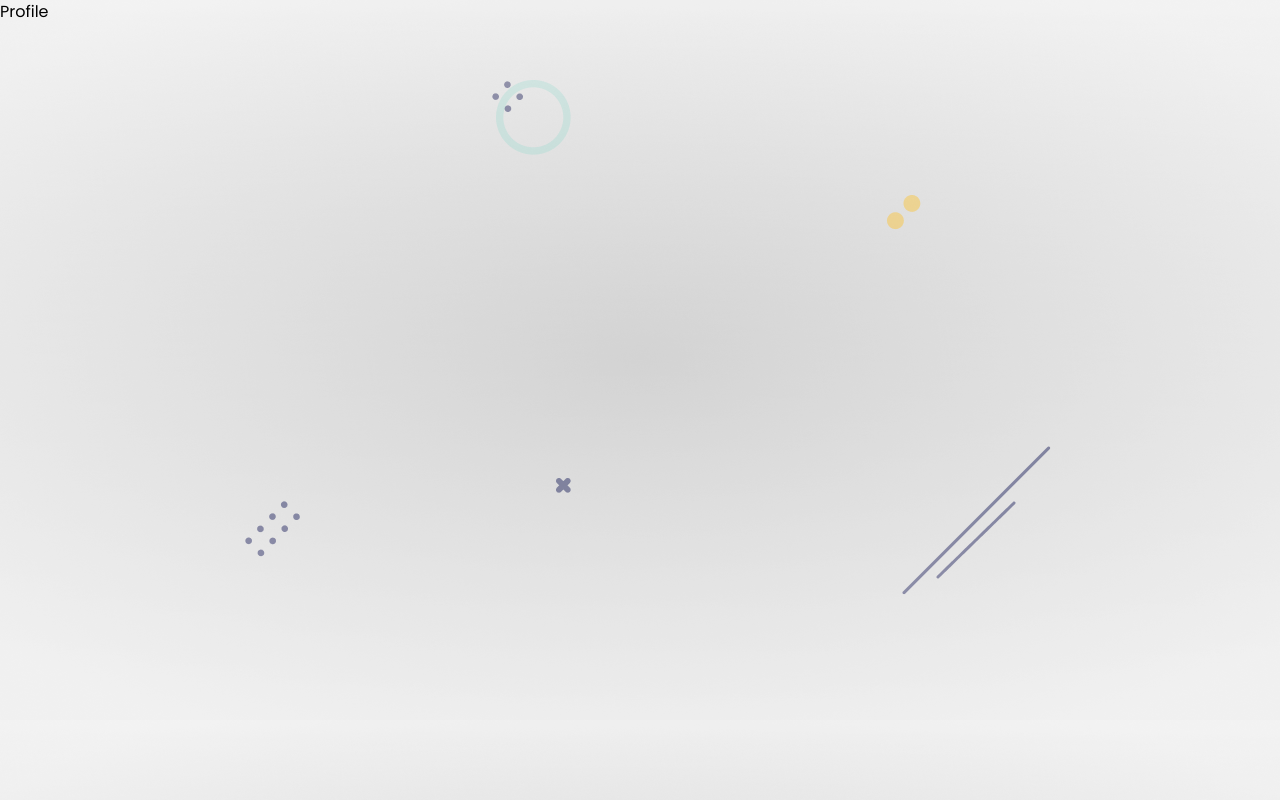
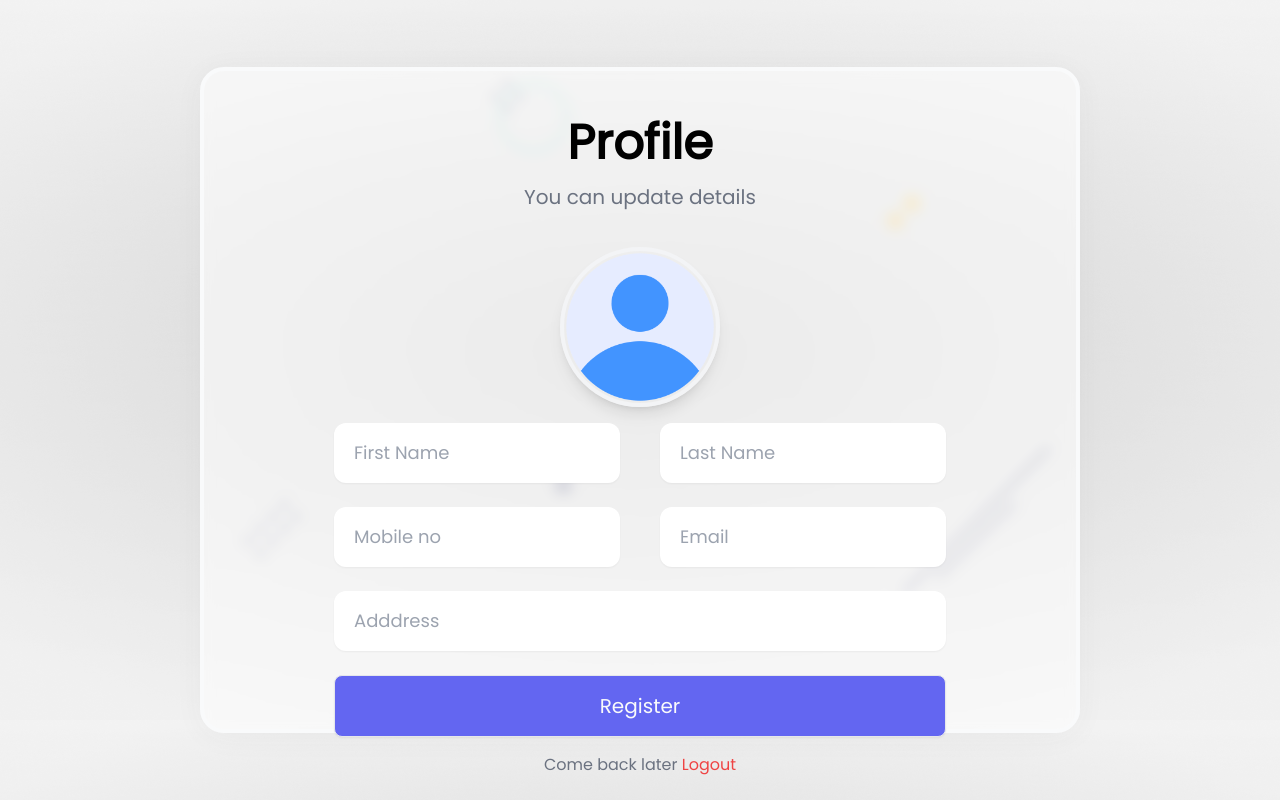
Before and after one commit to siimransiingh/advisoropedia, a React (Create React App) app in the folder client/: page /profile in a window 1280 px wide. Built offline with nearby package versions, Linux system fonts and the light colour scheme.

Commit message:
profile ui

```diff
--- a/client/src/components/Profile.js
+++ b/client/src/components/Profile.js
@@ -1,9 +1,83 @@
-import React from 'react'
+import React, { useState } from 'react'
+import avatar from '../assets/profile.png';
+import styles from '../styles/Username.module.css';
+import extend from '../styles/Profile.module.css';
+import { useFormik } from 'formik';
+import { Toaster } from 'react-hot-toast';
+import { profileValidation } from '../helper/validate';
+import convertToBase64 from './../helper/convert';
 
-const Profile = () => {
+export default function Profile() {
+  const [file,setFile] = useState();
+  const formik = useFormik({
+    initialValues: {
+      firstName:'',
+      lastName:'',
+      email: "",
+      mobile: '',
+      password: ''
+    },
+    validate: profileValidation,
+    validateOnBlur: false,
+    validateOnChange: false,
+    onSubmit: async values => {
+      values = await Object.assign(values,{profile:file || ''})
+      console.log(values)
+    }
+  })
+
+const onUpload = async e => {
+  const base64=await convertToBase64(e.target.files[0]);
+  setFile(base64)
+}
+
   return (
-    <div>Profile</div>
+    <div className="container mx-auto">
+      <Toaster position='top-center' reverseOrder={false}></Toaster>
+      <div className='flex justify-center items-center h-screen'>
+        <div className={`${styles.glass} ${extend.glass}`} style={{ width: "45%", paddingTop: '3em'}}>
+
+          <div className="title flex flex-col items-center">
+            <h4 className='text-5xl font-bold'>Profile</h4>
+            <span className='py-4 text-xl w-2/3 text-center text-gray-500'>
+              You can update details
+            </span>
+          </div>
+
+          <form className='py-1' onSubmit={formik.handleSubmit}>
+            <div className='profile flex justify-center py-4'>
+              <label htmlFor="profile">
+                <img src={file || avatar} className={`${styles.profile_img} ${extend.profile_img}`} alt="avatar" />
+              </label>
+<input onChange={onUpload} type="file" id='profile' name='profile' />
+
+            </div>
+
+            <div className="textbox flex flex-col items-center gap-6">
+              <div className="name flex w-3/4 gap-10">
+              <input {...formik.getFieldProps('firstName')} className={`${styles.textbox} ${extend.textbox}`} type="text" placeholder='First Name' />
+              <input {...formik.getFieldProps('lastName')} className={`${styles.textbox} ${extend.textbox}`} type="text" placeholder='Last Name' />
+              </div>
+
+              <div className="name flex w-3/4 gap-10">
+              <input {...formik.getFieldProps('mobile')} className={`${styles.textbox} ${extend.textbox}`} type="text" placeholder='Mobile no' />
+              <input {...formik.getFieldProps('email')} className={`${styles.textbox} ${extend.textbox}`} type="text" placeholder='Email' />
+              </div>
+
+
+              <input {...formik.getFieldProps('adddress')} className={`${styles.textbox} ${extend.textbox}`} type="text" placeholder='Adddress' />
+              <button className={styles.btn} type='submit'>Register</button>
+
+            </div>
+
+            <div className="text-center py-4">
+              <span className='text-gray-500'>Come back later <button className='text-red-500' to="/login"> Logout</button></span>
+            </div>
+
+          </form>
+
+        </div>
+      </div>
+    </div>
   )
 }
-
-export default Profile
--- a/client/src/helper/validate.js
+++ b/client/src/helper/validate.js
@@ -53,6 +53,12 @@
     return error;
 }
 
+//  Validate profile page
+export async function profileValidation(values){
+    const errors = emailVerify({},values)
+    return errors;
+}
+
 // validate email
 function emailVerify(error={}, values){
     if(!values.email){
--- /dev/null
+++ b/client/src/styles/Profile.module.css
@@ -0,0 +1,11 @@
+.glass{
+    @apply h-5/6 w-5/6;
+}
+
+.profile_img{
+    @apply w-40 cursor-pointer
+}
+
+.textbox{
+    @apply w-3/4
+}
```
